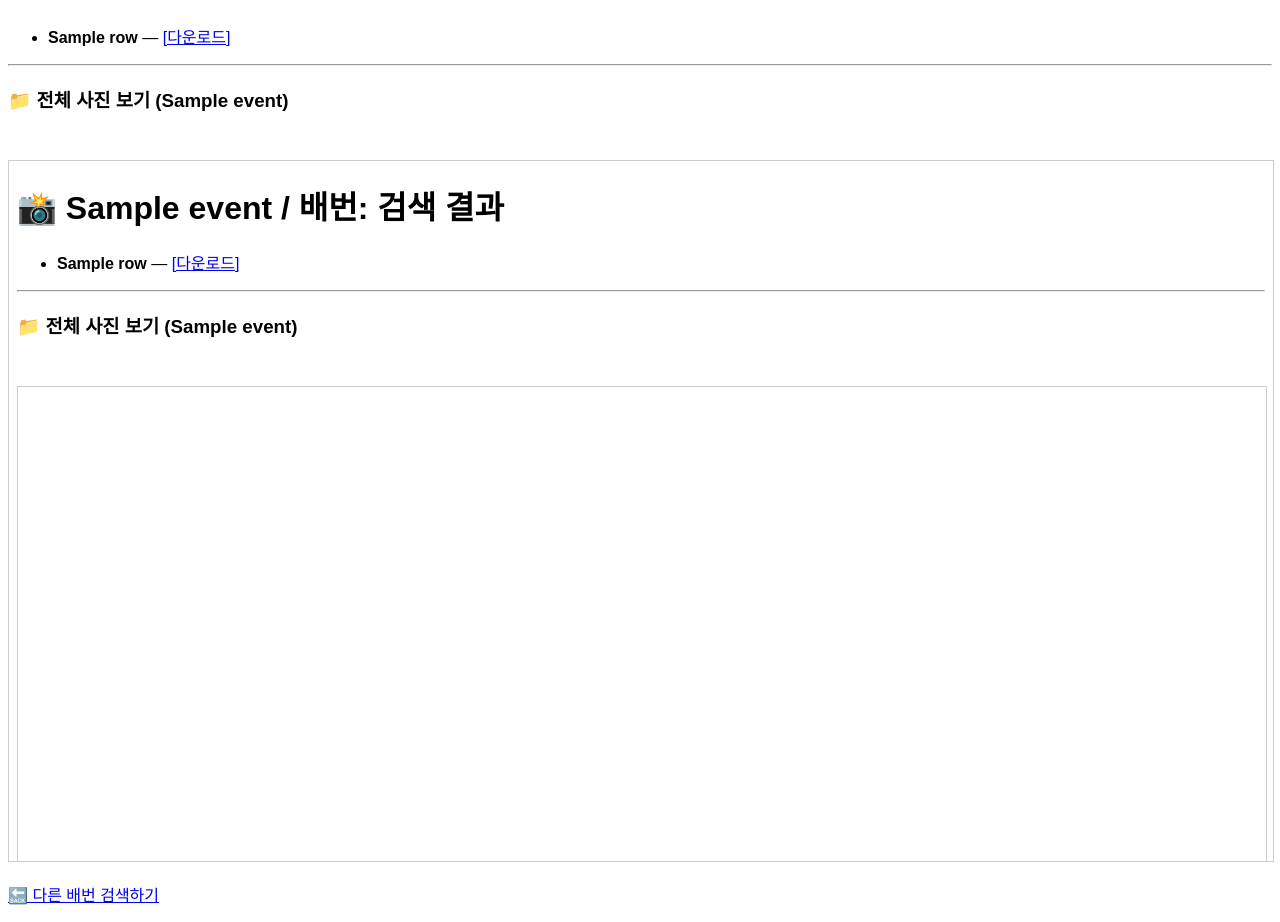
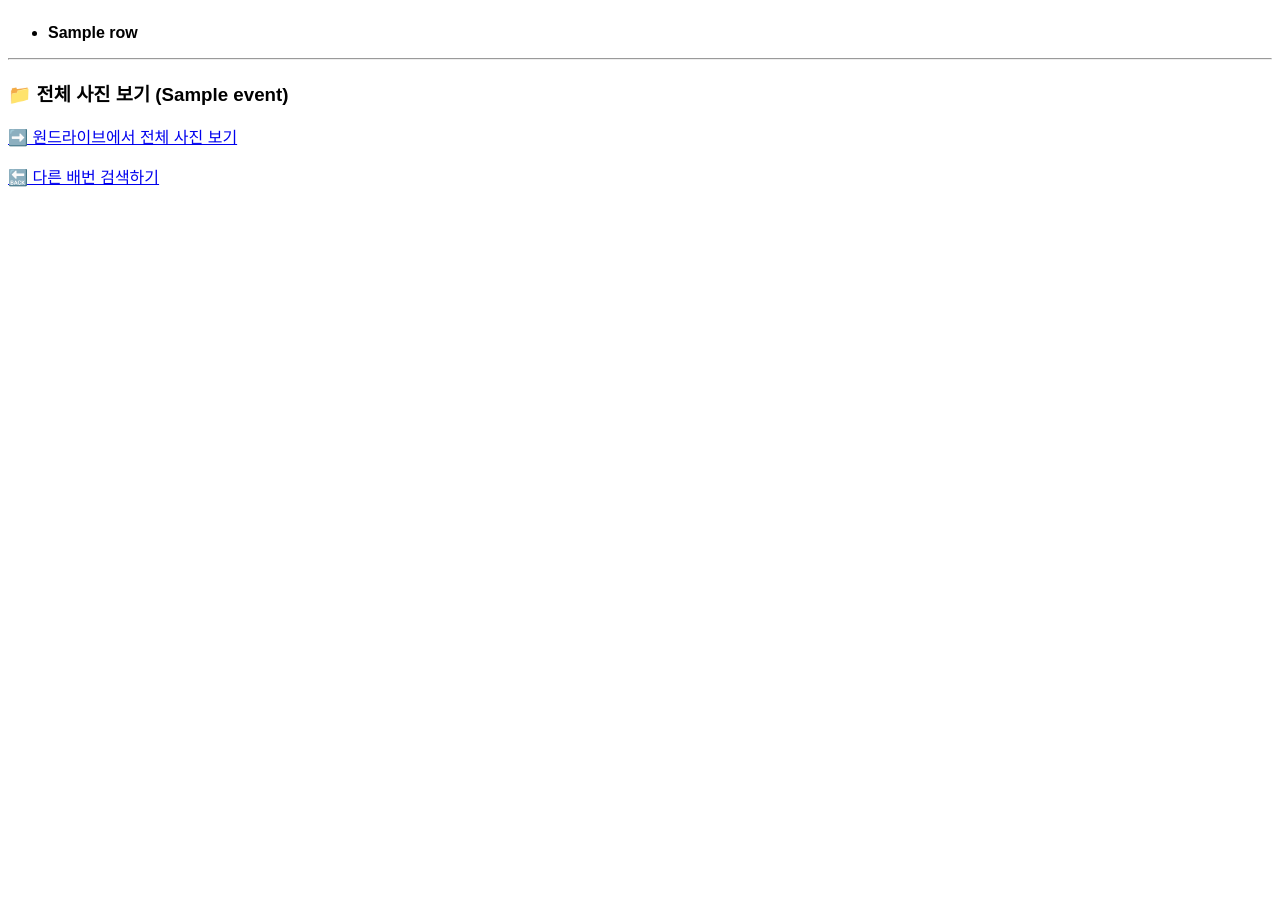
Before and after one commit to LadPark/dalina, a Flask app: template templates/results.html in a window 1280 px wide. Shown: the part 65-987 px from the top of the page. After the commit the page ends 252 px from the top, so only its background shows below. Run offline with Flask 3, Linux system fonts and the light colour scheme; the template is opened without the code that fills it: most values are stand-ins (such as "Sample title", 1, 10 or a date in 2020).

Commit message:
Update results.html

```diff
--- a/templates/results.html
+++ b/templates/results.html
@@ -12,10 +12,6 @@
     .results li {
       margin-bottom: 10px;
     }
-    iframe {
-      margin-top: 30px;
-      border: 1px solid #ccc;
-    }
   </style>
 </head>
 <body>
@@ -25,9 +21,7 @@
     {% if results %}
       <ul>
         {% for row in results %}
-          <li>
-            <strong>{{ row[1] }}</strong> — <a href="{{ row[2] }}" target="_blank">[다운로드]</a>
-          </li>
+          <li><strong>{{ row[1] }}</strong></li>
         {% endfor %}
       </ul>
     {% else %}
@@ -38,7 +32,7 @@
   {% if link %}
     <hr>
     <h3>📁 전체 사진 보기 ({{ event }})</h3>
-    <iframe src="{{ link }}" width="100%" height="700px" frameborder="0"></iframe>
+    <p><a href="{{ link }}" target="_blank">➡️ 원드라이브에서 전체 사진 보기</a></p>
   {% endif %}
 
   <p><a href="/">🔙 다른 배번 검색하기</a></p>
```
